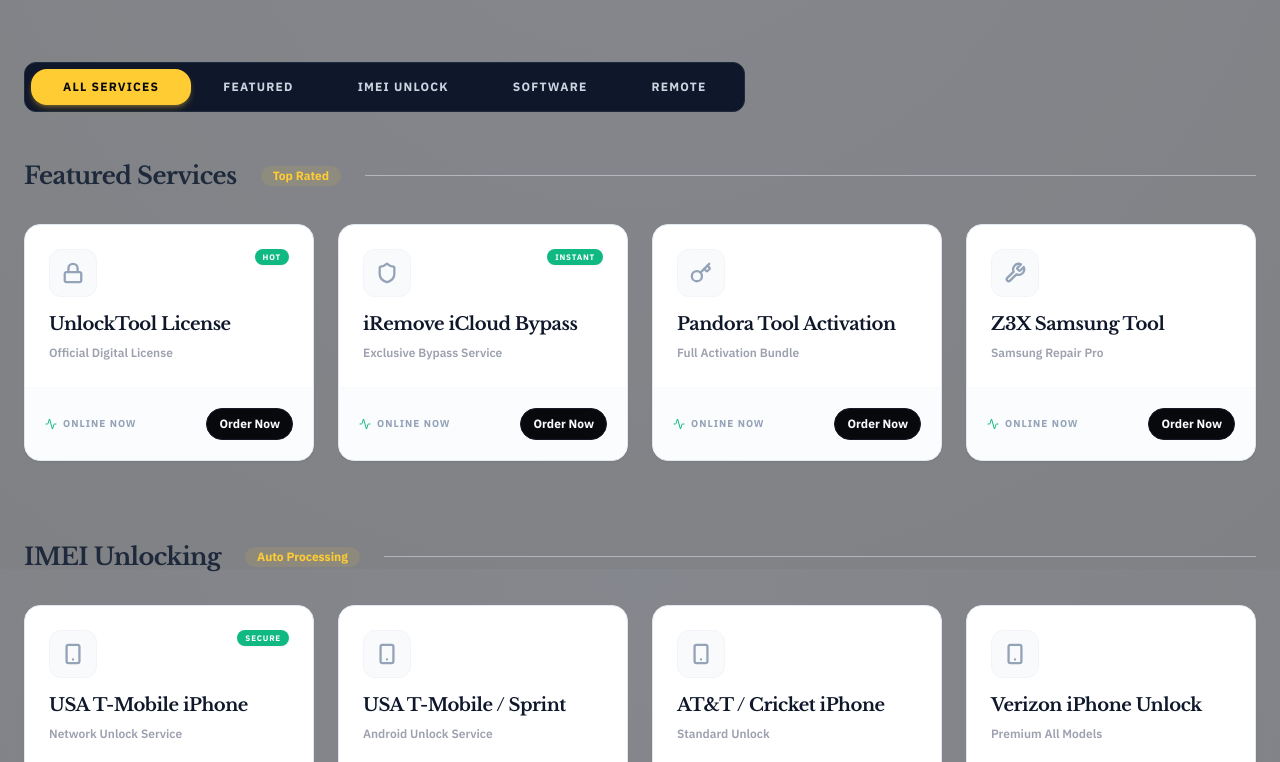
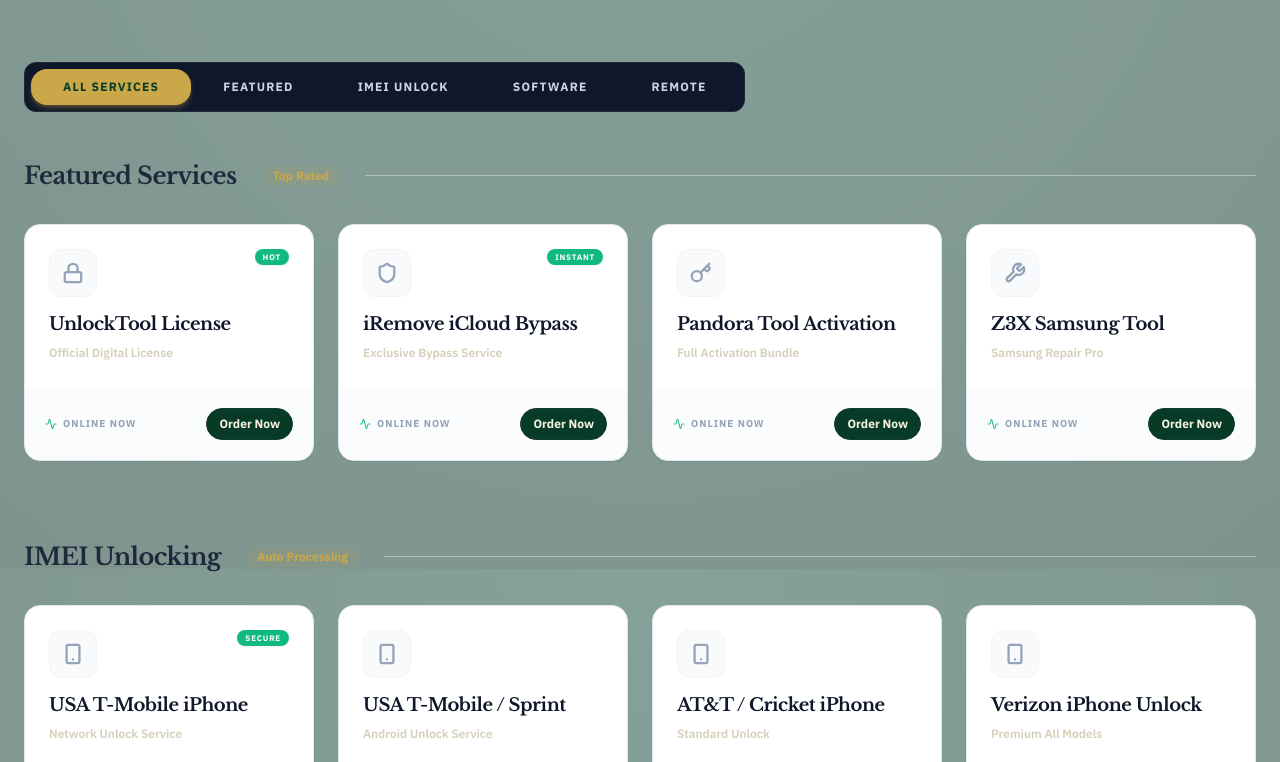
Before and after one commit to meekmill24/global-unlock-nexus, a React (Vite) app: page / in a window 1280 px wide. Shown: the part 1031-1793 px from the top of the page. Built offline with nearby package versions, Linux system fonts and the light colour scheme; no server answers.

Commit message:
Changes
Co-authored-by: meekmill24 <82408154+meekmill24@users.noreply.github.com>

```diff
--- a/src/index.css
+++ b/src/index.css
@@ -6,36 +6,35 @@
 
 @layer base {
   :root {
-    /* Sophisticated Dark Palette */
-    --background: 230 25% 4%;
-    --foreground: 0 0% 98%;
+    /* Emerald Prestige — deep emerald, gold, cream */
+    --background: 158 78% 13%;
+    --foreground: 46 55% 92%;
 
-    /* Glass System - Multi-layered depth */
-    --card: 230 25% 7% / 0.7;
-    --card-foreground: 0 0% 98%;
-    --popover: 230 25% 5%;
-    --popover-foreground: 0 0% 98%;
+    --card: 158 78% 15% / 0.7;
+    --card-foreground: 46 55% 92%;
+    --popover: 158 78% 10%;
+    --popover-foreground: 46 55% 92%;
 
-    /* Signature Gold & Cyber Cyan */
-    --primary: 45 100% 60%;
-    --primary-glow: 45 100% 70% / 0.4;
-    --primary-foreground: 230 25% 4%;
+    /* Signature Gold */
+    --primary: 44 55% 54%;
+    --primary-glow: 44 70% 65% / 0.5;
+    --primary-foreground: 158 78% 13%;
 
-    --secondary: 230 25% 10%;
-    --secondary-foreground: 0 0% 98%;
+    --secondary: 162 60% 22%;
+    --secondary-foreground: 46 55% 92%;
 
-    --muted: 230 15% 15%;
-    --muted-foreground: 230 10% 65%;
+    --muted: 158 40% 18%;
+    --muted-foreground: 46 25% 78%;
 
-    --accent: 190 100% 50%;
-    --accent-foreground: 230 25% 4%;
+    --accent: 44 55% 54%;
+    --accent-foreground: 158 78% 13%;
 
-    --destructive: 0 84% 60%;
-    --destructive-foreground: 0 0% 98%;
+    --destructive: 0 74% 55%;
+    --destructive-foreground: 46 55% 92%;
 
-    --border: 230 25% 15%;
-    --input: 230 25% 12%;
-    --ring: 45 100% 60%;
+    --border: 162 45% 22%;
+    --input: 158 50% 16%;
+    --ring: 44 55% 54%;
 
     --radius: 1rem;
   }
@@ -48,7 +47,7 @@
 
   body {
     @apply bg-background text-foreground font-sans antialiased;
-    background: radial-gradient(circle at 50% 0%, hsl(230 25% 10%) 0%, hsl(230 25% 4%) 100%);
+    background: radial-gradient(circle at 50% 0%, hsl(162 60% 18%) 0%, hsl(158 78% 10%) 100%);
     background-attachment: fixed;
   }
 
```
